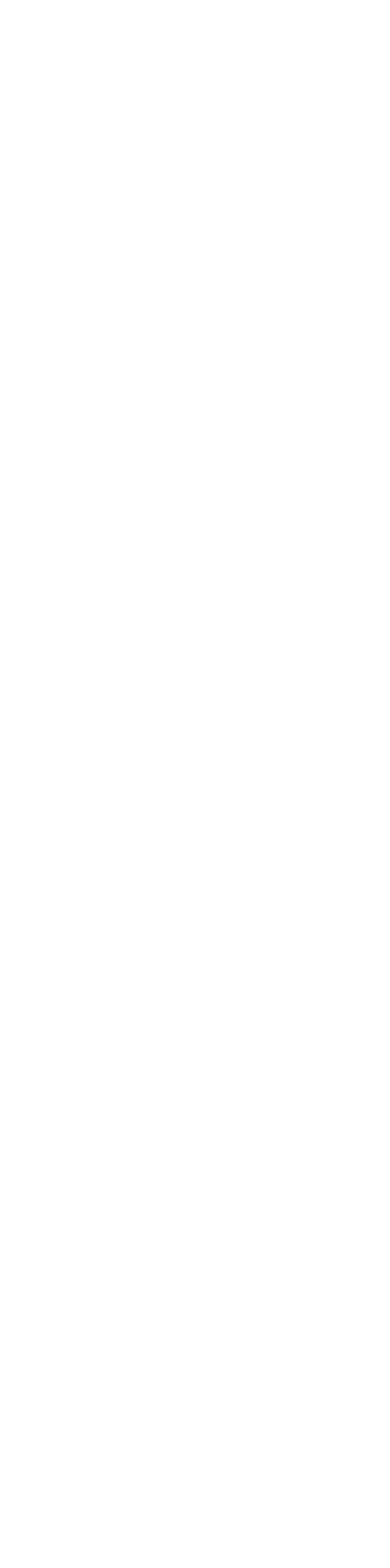
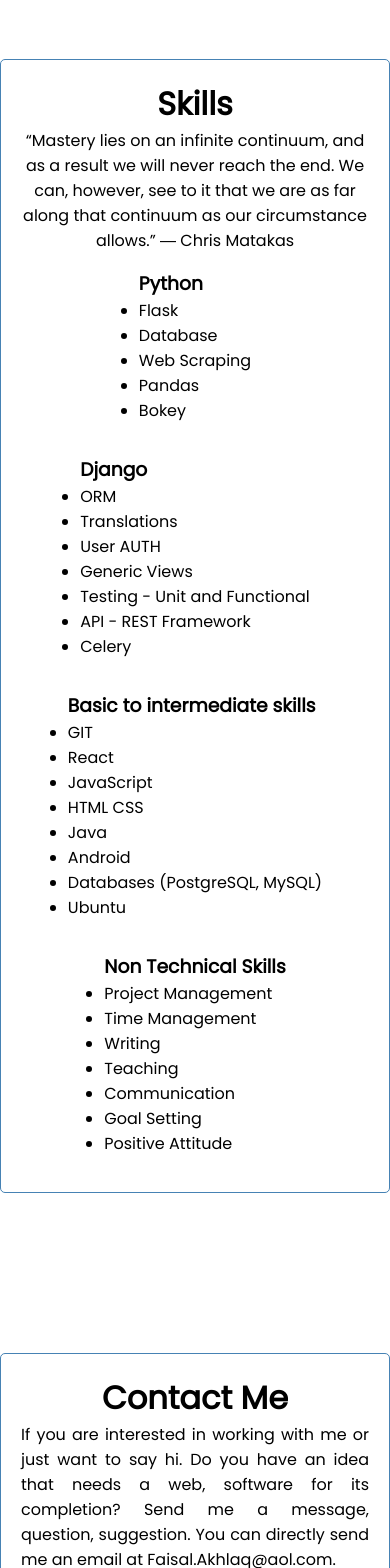
Before and after one commit to faisalakhlaq/react-basics, a React (Create React App) app: page / in a window 390 px wide. Shown: the part 5840-7408 px from the top of the page. Before the commit the page ends 994 px from the top, so only its background shows below. Built offline with nearby package versions, Linux system fonts and the light colour scheme.

Commit message:
improvements design

```diff
--- a/package.json
+++ b/package.json
@@ -6,6 +6,7 @@
     "@testing-library/jest-dom": "^5.11.9",
     "@testing-library/react": "^11.2.5",
     "@testing-library/user-event": "^12.6.3",
+    "create-react-app": "^4.0.2",
     "react": "^17.0.1",
     "react-dom": "^17.0.1",
     "react-router-dom": "^5.2.0",
--- a/src/App.js
+++ b/src/App.js
@@ -1,7 +1,6 @@
 import {BrowserRouter, Route, Switch} from "react-router-dom";
 
-import NavBar from './components/NavBar.js'
-import {PortfolioHome, About, Skills, Contact, Projects, Footer, Todo } from "./components"
+import {PortfolioHome, About, Skills, Contact, Projects, NavBar, Footer, Todo } from "./components"
 
 const App = () => {
   return (
--- a/src/components/About.js
+++ b/src/components/About.js
@@ -3,7 +3,7 @@
 }
 const About = () => {
     return (
-        <div className='about-page-container'>
+        <div className='base-container'>
             <h1 style={{ textAlign: "center" }}>About me</h1>
             <p>Hej!</p> <br />
             <p style={{ textAlign: "justify" }}>
--- a/src/components/Contact.js
+++ b/src/components/Contact.js
@@ -11,13 +11,13 @@
 }
 const Contact = () => {
     return (
-        <div className="container" style={{textAlign:"center"}}>
+        <div className="base-container" style={{textAlign:"center"}}>
             <h1>Contact Me</h1>
             <p className="contact-me-text" style={justifiedStyle}>
                 If you are interested in working with me or just want to say hi.
-                Do you have an idea that needs a web / software for its completion?
-                Do not think, just send me a message / question / suggestion. <br />
-                You can directly send me an email at Faisal.Akhlaq@aol.com <br />
+                Do you have an idea that needs a web, software for its completion?
+                Send me a message, question, suggestion.
+                You can directly send me an email at Faisal.Akhlaq@aol.com.
             </p>
             <p>
                 <img  className="mail-image" style={mailIconStyle} src="mail.png" />
--- a/src/components/PortfolioHome.js
+++ b/src/components/PortfolioHome.js
@@ -1,3 +1,6 @@
+
+import {About, Skills, Contact, Projects } from "./index"
+
 const socialIconStyle = {
     width: '25px',
     padding: '.3rem',
@@ -11,6 +14,7 @@
 }
 const PortfolioHome = () => {
     return (
+        <>
         <div className='container'>
             <p style={centeredStyle}>
                 "Tell me and I forget. Teach me and I remember. Involve me and I learn."
@@ -39,8 +43,13 @@
                         Available for freelance work.
                     </p>
                 </div>
+            </div>
         </div>
-    </div>
+        <About />
+        <Projects />
+        <Skills />
+        <Contact />
+        </>
     );
 }
 
--- a/src/components/Project.js
+++ b/src/components/Project.js
@@ -4,7 +4,8 @@
 const projectCardStyle = {
     textAlign: 'center',
     alignItems: 'center',
-    cursor: 'pointer'
+    cursor: 'pointer',
+    margin: '2rem'
 }
 const Project = ({project, onClick}) => {
     return (
--- a/src/components/Projects.js
+++ b/src/components/Projects.js
@@ -23,9 +23,16 @@
     const centeredStyle = {
       textAlign: 'center'
     }
+
+    const projectContainer = {
+        display:"flex",
+        flexWrap: 'wrap',
+        justifyContent: 'center'
+    }
     return (
-        <div className='container'>
+        <div className='base-container'>
             <h1 style={centeredStyle}>Projects</h1>
+            <div  style={projectContainer}>
             {
                 data.map((project) => (
                     <Project
@@ -35,6 +42,7 @@
                         />
                 ))
             }
+            </div>
             {showProjectInModal && <ProjectModal
             show={showProjectInModal}
             handleClose={hideModal}
--- a/src/components/Skills.js
+++ b/src/components/Skills.js
@@ -1,17 +1,25 @@
 const listStyle = {
     padding: '1rem'
 }
+const skillsListStyle = {
+    display:"flex",
+    flexWrap: 'wrap',
+    justifyContent: 'center'
+}
+const centerAlignText = {
+    textAlign:"center"
+}
 const Skills = () => {
     return (
-        <div className="container">
-            <h1 style={{textAlign:"center"}}>Skills</h1>
-            <p>“Mastery lies on an infinite continuum,
+        <div className="base-container">
+            <h1 style={centerAlignText}>Skills</h1>
+            <p style={centerAlignText}>“Mastery lies on an infinite continuum,
                 and as a result we will never reach the end.
                 We can, however, see to it that we are as
                 far along that continuum as our circumstance allows.”
                 ― Chris Matakas
             </p>
-            <div style={{display:"flex" }}>
+            <div style={skillsListStyle}>
                 <ul style={listStyle}>
                     <h3>Python</h3>
                     <li>Flask</li>
@@ -30,8 +38,6 @@
                     <li>API - REST Framework</li>
                     <li>Celery</li>
                 </ul>
-            </div>
-            <div>
                 <ul style={listStyle}>
                     <h3>Basic to intermediate skills</h3>
                     <li>GIT</li>
@@ -43,8 +49,6 @@
                     <li>Databases (PostgreSQL, MySQL)</li>
                     <li>Ubuntu</li>
                 </ul>
-            </div>
-            <div>
                 <ul style={listStyle}>
                     <h3>Non Technical Skills</h3>
                     <li>Project Management</li>
--- a/src/components/index.js
+++ b/src/components/index.js
@@ -3,7 +3,8 @@
 import Contact from "./Contact";
 import Projects from "./Projects";
 import Skills from "./Skills";
+import NavBar from './NavBar'
 import Footer from "./footer/Footer"
 import Todo from "./Todo";
 
-export {PortfolioHome, About, Contact, Projects, Skills, Footer, Todo };
+export {PortfolioHome, About, Contact, Projects, Skills, NavBar, Footer, Todo };
--- a/src/index.css
+++ b/src/index.css
@@ -12,6 +12,16 @@
 
 .container {
   max-width: 500px;
+  margin: 5rem auto;
+  overflow: auto;
+  min-height: 300px;
+  border: 1px solid steelblue;
+  padding: 30px;
+  border-radius: 5px;
+}
+
+.base-container{
+  max-width: 100%;
   margin: 5rem auto;
   overflow: auto;
   min-height: 300px;
@@ -117,10 +127,19 @@
   width: 80%;
   height: 100%;
   overflow: hidden;
-  border: 1px solid;
+  border: 1px solid steelblue;
 }
 
 @media only screen and (max-width: 768px) {
+  .base-container{
+    max-width: 100%;
+    margin: 10rem auto;
+    overflow: auto;
+    min-height: 300px;
+    border: 1px solid steelblue;
+    padding: 20px;
+    border-radius: 5px;
+  }
 
   .container {
     max-width: 500px;
```
Also changed, not shown: 2 other files (tests, documents, lock files or other folders).
